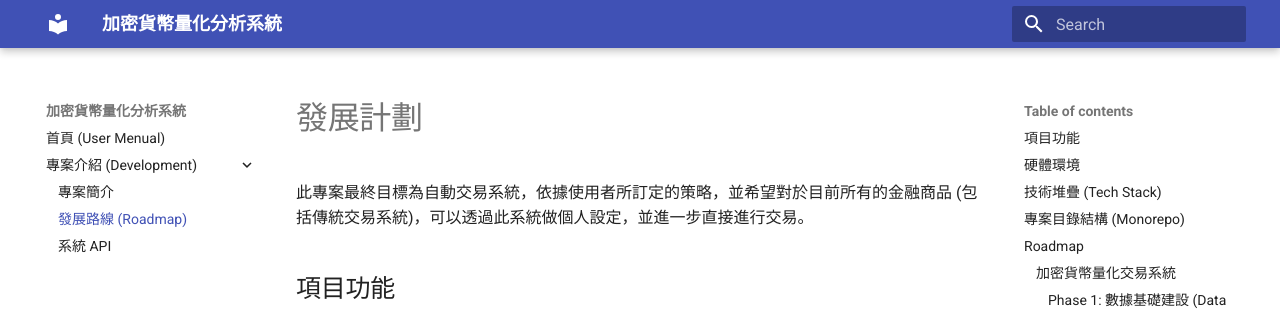
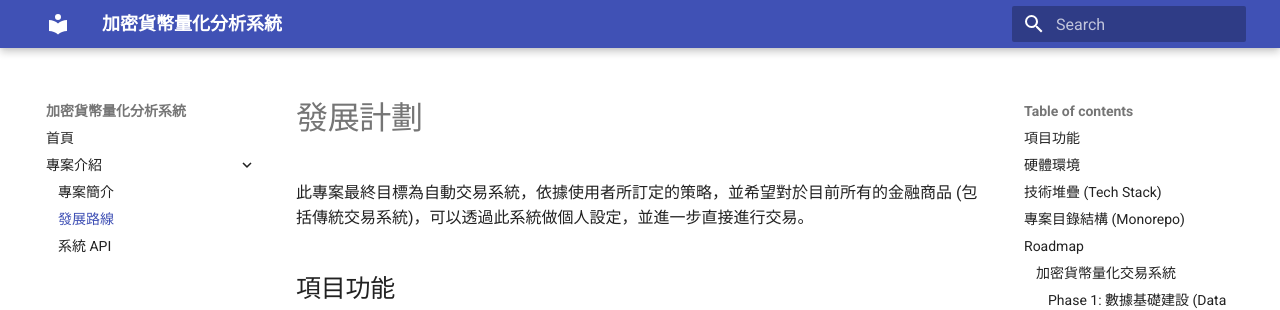
Before and after one commit to dottdev/crypto-qa-doc, an MkDocs documentation site: the page built from docs/ROADMAP.md, in a window 1280 px wide. Shown: the top 310 px of the page. Built offline with MkDocs 1.6.1 and Material for MkDocs 9.7.7, drawn with Linux system fonts in a browser that asks for light colours.

Commit message:
Refactor navigation labels in mkdocs.yml

```diff
--- a/mkdocs.yml
+++ b/mkdocs.yml
@@ -8,8 +8,8 @@ features:
 docs_dir: docs
 
 nav:
-  - 首頁 (User Menual): index.md      # 對應 MANUAL.md
-  - 專案介紹 (Development):
+  - 首頁: index.md      # 對應 MANUAL.md
+  - 專案介紹:
     - 專案簡介: README.md              # 對應原本的 README.md
-    - 發展路線 (Roadmap): ROADMAP.md
+    - 發展路線: ROADMAP.md
     - 系統 API: API.md                # 從 README 的 API 章節拆分出來
```
